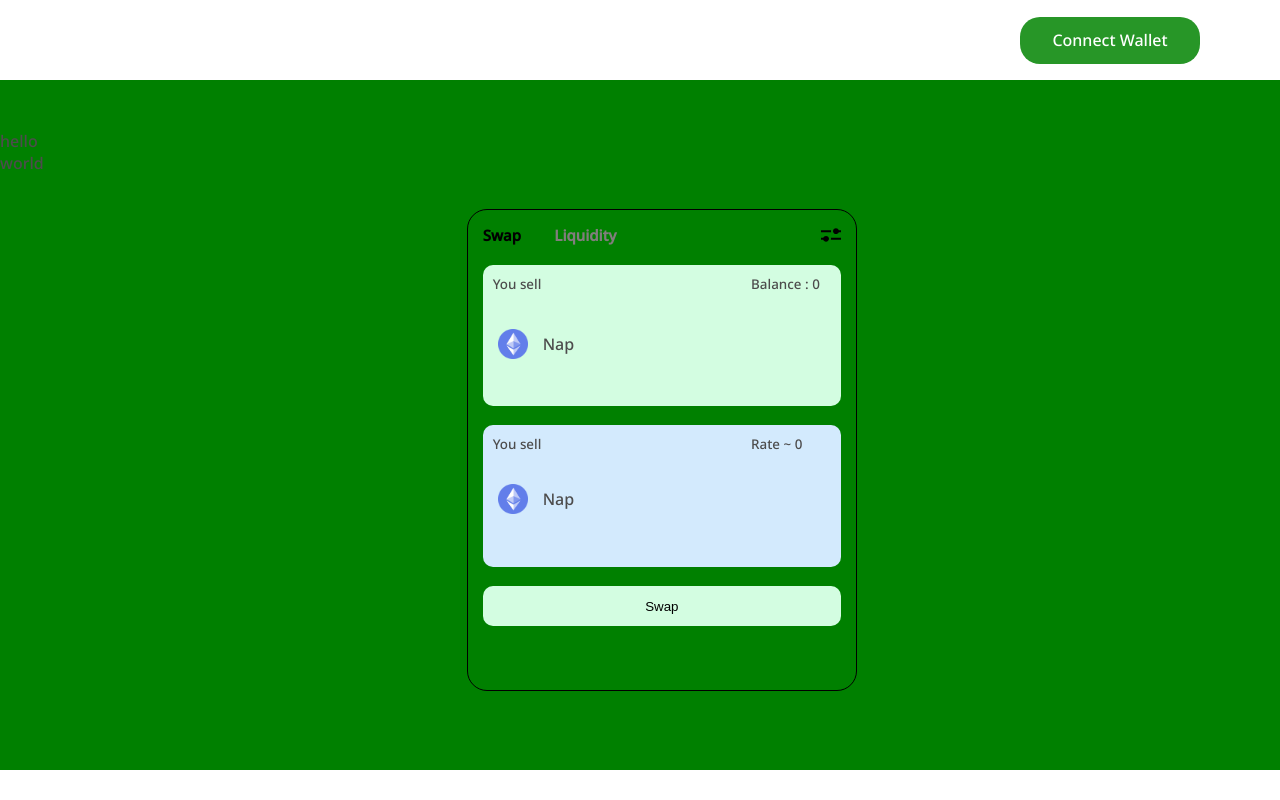
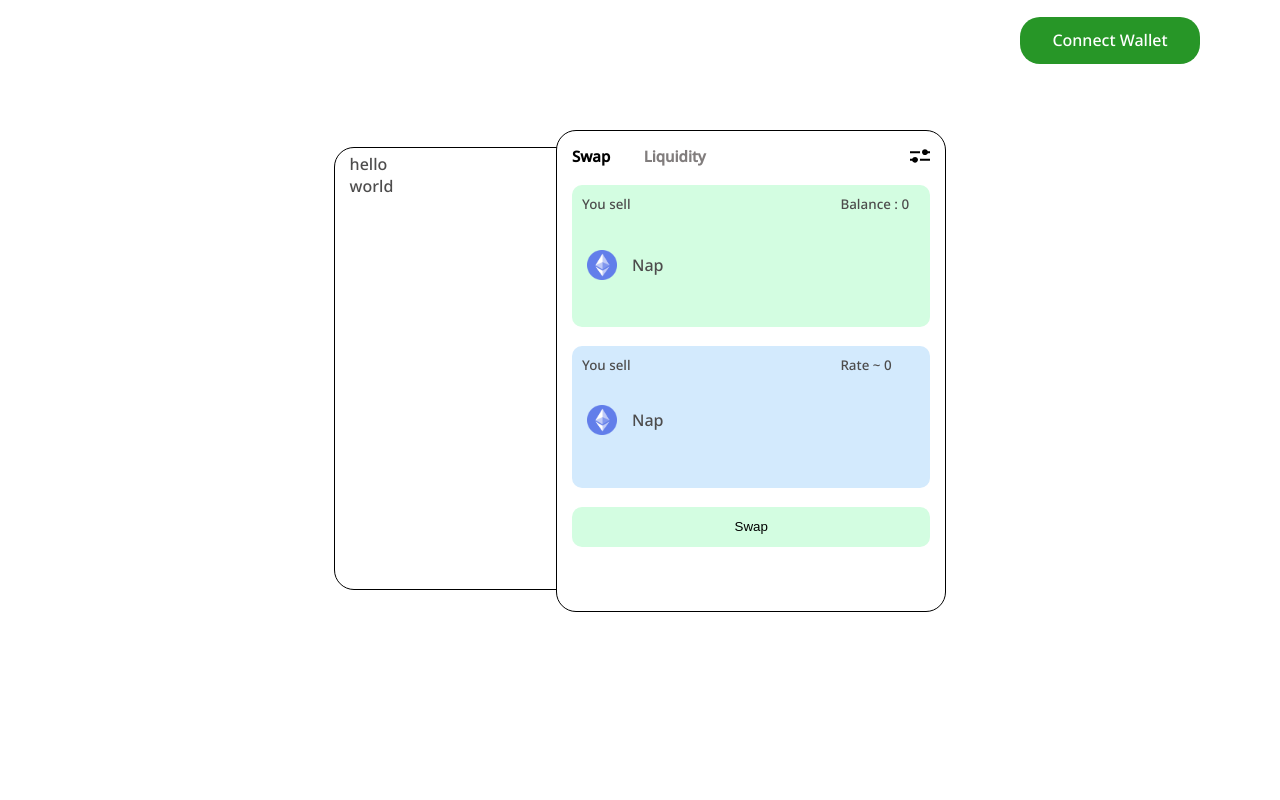
Before and after one commit to Napolite/liquidity-dapp, a React (Vite) app: page / in a window 1280 px wide. Built offline with nearby package versions, Linux system fonts and the light colour scheme.

Commit message:
#UI : wireframe- slide-out UI

```diff
--- a/src/components/homepage/homepage.css
+++ b/src/components/homepage/homepage.css
@@ -5,11 +5,21 @@
   color: rgb(77, 76, 76);
   display: flex;
   flex-direction: row-reverse;
-  background-color: green;
+  justify-content: center;
+}
+
+.slide-out {
+  padding: 5px 15px;
+  width: 18%;
+  height: 67.4%;
+  border: 1px solid black;
+  border-radius: 20px;
+  margin-right: -40px;
+  margin-top: 17px;
 }
 
 .homepage {
-  margin: auto;
+  background-color: white;
   padding: 5px 15px;
   width: 28%;
   height: 73.4%;
```
